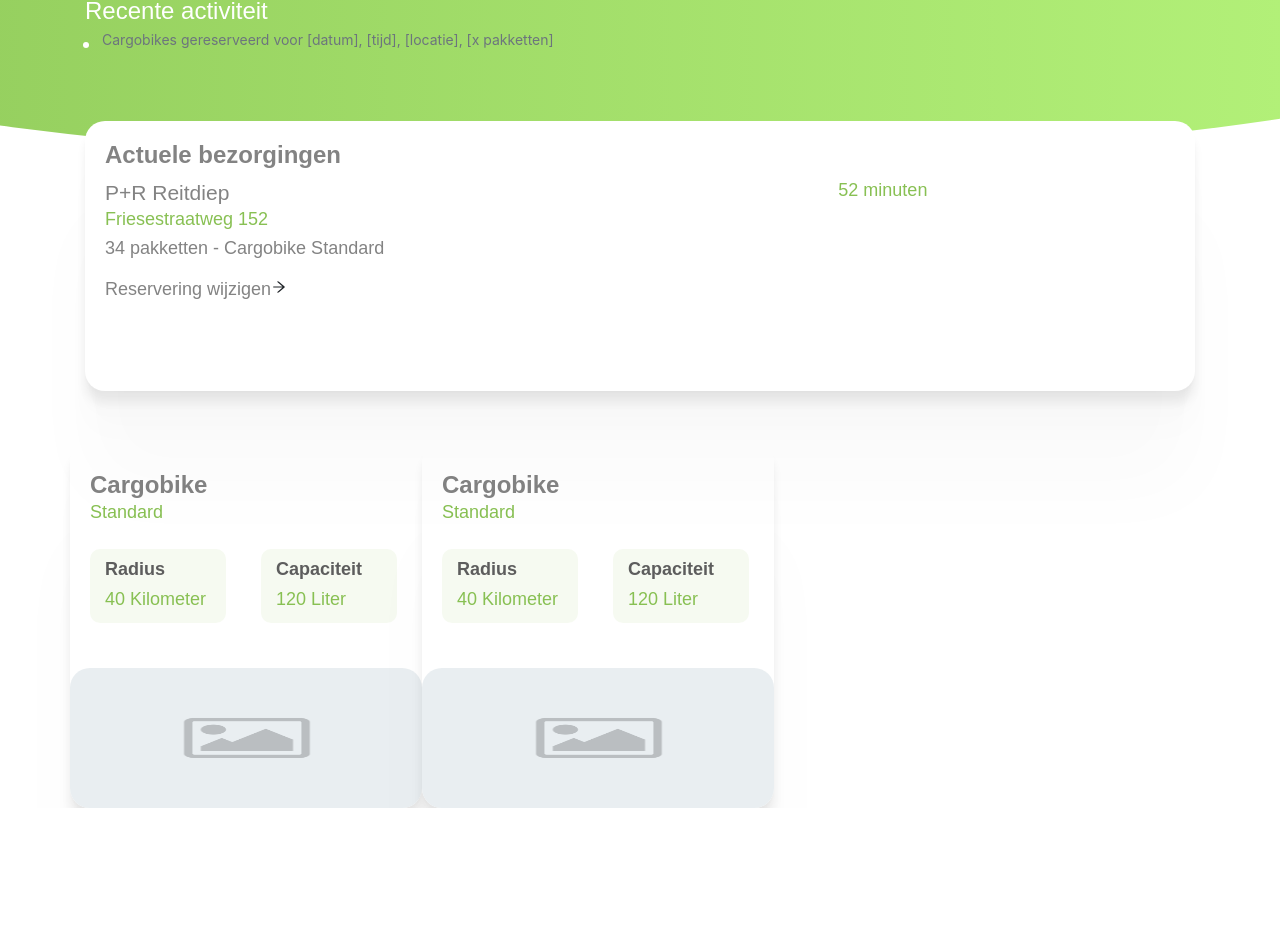
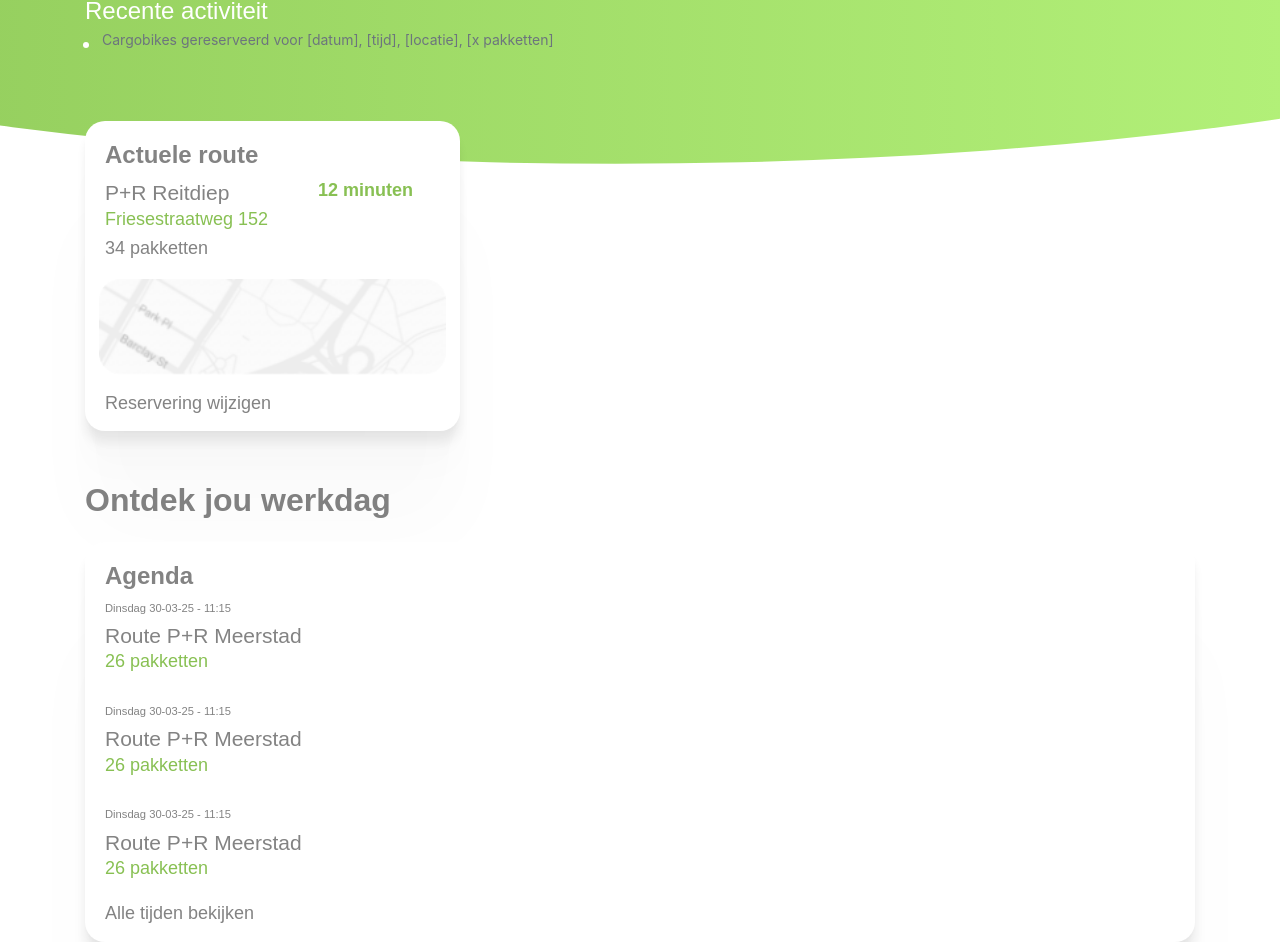
Before and after one commit to ajnjanssen/cargobike, a React (Create React App) app in the folder cargobike/: page / in a window 1280 px wide. Shown: the part 214-1156 px from the top of the page. Before the commit the page ends 1022 px from the top, so only its background shows below. Built offline with nearby package versions, Linux system fonts and the light colour scheme.

Commit message:
Dashboard Bezorger
Dashboard Bezorger toegevoegd

```diff
--- a/cargobike/src/App.css
+++ b/cargobike/src/App.css
@@ -9,6 +9,7 @@ h1 {
   font-size: 21px;
   color: #838383;
   margin-bottom: 3px;
+  margin-top: 0px;
 }
 
 h2 {
@@ -26,6 +27,19 @@ h3 {
   margin-bottom: 3px;
 }
 
+h4 {
+  font-family: 'Poppins', sans-serif;
+  font-weight: 400;
+  font-size: 0.7rem!important;
+  color: #838383;
+  margin-bottom: 0px;
+}
+
+.Bezorging_title {
+  font-weight: 600;
+}
+
+
 body {
   overflow-x: hidden;
 }
--- /dev/null
+++ b/cargobike/src/BezDashboard.css
@@ -0,0 +1,29 @@
+.Card_route {
+    padding: 20px;
+    position:relative;
+    z-index:1;
+    border-radius: 20px;
+    height: 310px;
+    background-color: white;
+    width: 375px;
+}
+
+.Route_img {
+    width: 95%;
+    margin-left: 9px;
+    height: 60%;
+}
+
+.Res_wijzigen {
+    margin-top: 18px;
+}
+
+.Card_agenda {
+    padding: 20px;
+    position:relative;
+    z-index:1;
+    border-radius: 20px;
+    height: 400px;
+    background-color: white;
+    margin-top: 20px;
+}
--- /dev/null
+++ b/cargobike/src/BezDashboard.js
@@ -0,0 +1,114 @@
+import React from 'react'
+import { Card, Col, Container, Row } from 'react-bootstrap'
+import { BsDot } from "react-icons/bs";
+import { IconContext } from 'react-icons/lib';
+import { MdDelete } from 'react-icons/md';
+import placeholder from './img/Map.png';
+
+import './OndReservering.css';
+import './BezDashboard.css';
+
+function BezDashboard() {
+    return (
+        <div>
+
+            <Container className="DasboardGreeting">
+                <Row>
+                    <Col xs={12} md={8}>
+                        <div className="Dash_greet"></div>
+                        <h1 className="Header_title">Goedemorgen $username!</h1>
+                    </Col>
+                    <Col xs={12} md={8}>
+                        <h1 className="Header_desc">Laten we iets bezorgen</h1>
+                    </Col>
+                    <Col xs={12} md={8}>
+                        <h1 className="Header_desc"><b>Recente activiteit</b></h1>
+                        <Row>
+                        <IconContext.Provider value={{ color: "#ffffff", className: "Delete_icon", size: "2em" }}>
+                            {/* for loop alle recente pakketten gebruiker */}
+                            <BsDot />
+                            <small class="text-muted">Cargobikes gereserveerd voor [datum], [tijd], [locatie], [x pakketten]</small>
+                            </IconContext.Provider>
+                        </Row>
+                    </Col>
+                </Row>
+            </Container>
+
+
+            <Container>
+             <div className="Card_route box">
+            <Row>
+
+             <Col xs={10}>
+                     <h1 className="Card_title">Actuele route</h1>
+               </Col>
+
+               <Col xs={7} className="Cargobike_res_details">
+                     <h1>P+R Reitdiep</h1>
+                     <h2>Friesestraatweg 152</h2>
+                     <h3>34 pakketten</h3>
+               </Col>
+               <Col xs={5} className="Cargobike_res_details">
+                     <h2><b>12 minuten</b></h2>
+               </Col>
+
+               <Card.Img variant="top" src={placeholder}  className="Route_img"/>
+
+               <Col xs={8} className="Res_wijzigen">
+                     <h3>Reservering wijzigen</h3>
+               </Col>
+
+            </Row>
+            </div>
+        </Container>
+
+        <Container className="Title_dash">
+                <Row>
+                    <Col xs={12} md={8}>
+                        <h1 className="Bezorging_title">Ontdek jou werkdag</h1>
+                    </Col>
+                </Row>
+            </Container>
+
+
+        <Container>
+             <div className="Card_agenda box">
+            <Row>
+
+             <Col xs={10}>
+                     <h1 className="Card_title">Agenda</h1>
+               </Col>
+
+               <Col xs={8} className="Cargobike_res_details">
+                     <h4>Dinsdag 30-03-25 - 11:15</h4>
+                     <h1>Route P+R Meerstad</h1>
+                     <h2>26 pakketten</h2>
+               </Col>
+
+               <Col xs={8} className="Cargobike_res_details">
+                     <h4>Dinsdag 30-03-25 - 11:15</h4>
+                     <h1>Route P+R Meerstad</h1>
+                     <h2>26 pakketten</h2>
+               </Col>
+
+               <Col xs={8} className="Cargobike_res_details">
+                     <h4>Dinsdag 30-03-25 - 11:15</h4>
+                     <h1>Route P+R Meerstad</h1>
+                     <h2>26 pakketten</h2>
+               </Col>
+
+               <Col xs={8}>
+                     <h3>Alle tijden bekijken</h3>
+               </Col>
+
+            </Row>
+            </div>
+        </Container>
+
+
+
+        </div>
+    )
+}
+
+export default BezDashboard
--- a/cargobike/src/Body.js
+++ b/cargobike/src/Body.js
@@ -1,13 +1,16 @@
 import React from 'react'
 import './Body.css';
+import OndReservering from './OndReservering'
 import OndDashboard from './OndDashboard'
+import BezDashboard from './BezDashboard'
 // import OndReservering from './OndReservering'
 
 function Body() {
     return (
         <div>
             {/* <OndReservering /> */}
-            <OndDashboard />
+            {/* <OndDashboard /> */}
+            <BezDashboard />
 
         </div>
     )
```
Also changed, not shown: cargobike/src/img/Map.png (added).
